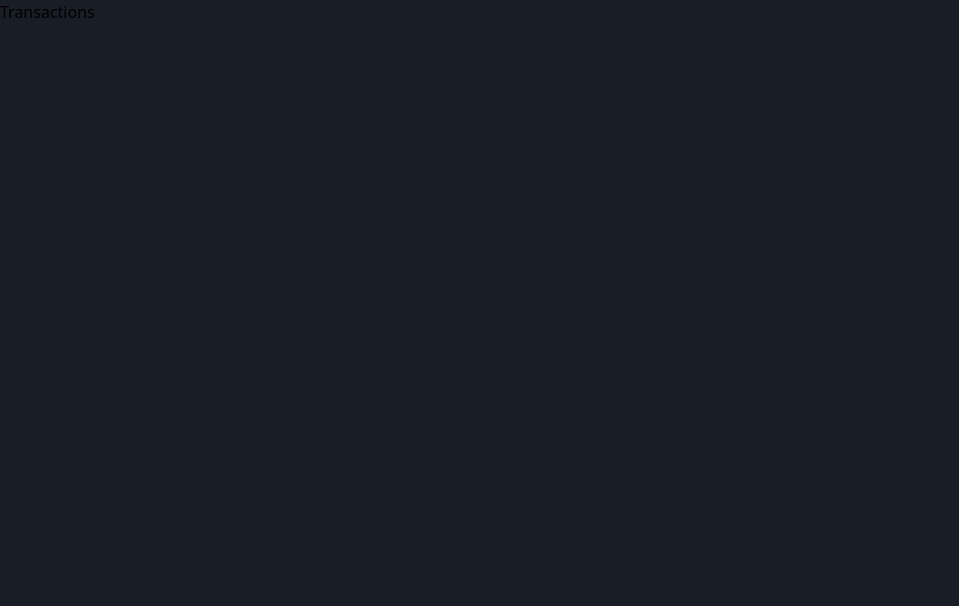
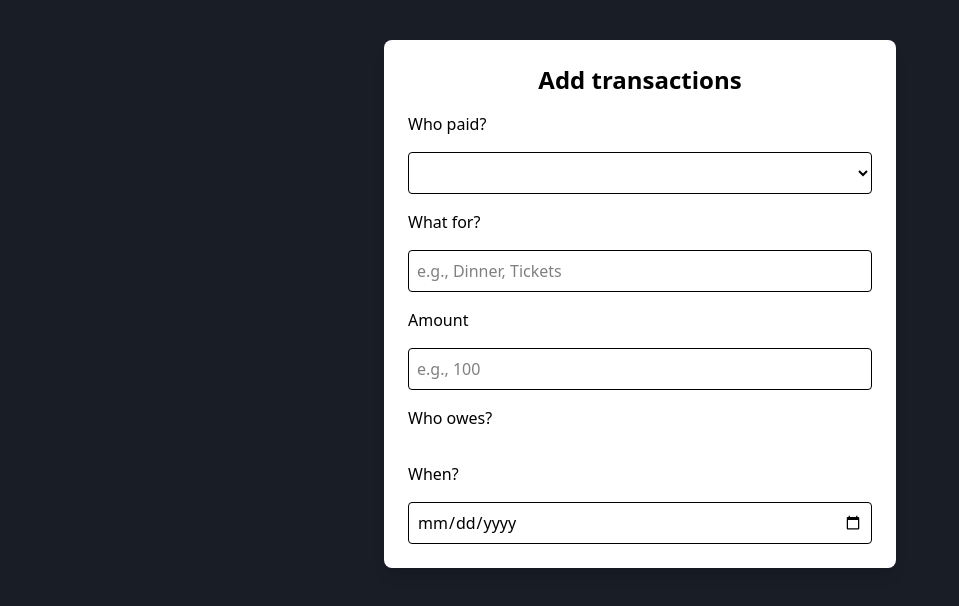
Before and after one commit to Sahil1607cms/SettleMate, a React (Vite) app in the folder settlemate/: page /transactions in a window 1280 px wide. Shown: the top 606 px of the page, without its empty margins (0-959 px from the left). Built offline with nearby package versions, Linux system fonts and the light colour scheme.

Commit message:
did some work on transactions jsx page

```diff
--- a/settlemate/src/components/Transactions.jsx
+++ b/settlemate/src/components/Transactions.jsx
@@ -1,9 +1,116 @@
-import React from 'react'
+import React, { useEffect, useState } from "react";
 
 const Transactions = () => {
+  const [transactions, setTransactions] = useState([]); //array of objects
+  const [groupInfo, setGroupInfo] = useState({ members: [] });
+  const [newTransactions, setNewTransactions] = useState({
+    payer: "",
+    purpose: "",
+    amount: "",
+    splitAmong: {},
+    date: "",
+  });
+
+  useEffect(() => {
+    const storedGroup = localStorage.getItem("GroupInfo");
+    if (storedGroup) {
+      const parsedGroup = JSON.parse(storedGroup);
+      setGroupInfo(parsedGroup);
+    }
+  }, []);
+
+  // dynamic function for storing the transaction
+  const handleInputChange = (e) => {
+    const { name, value } = e.target;
+    setNewTransactions((prev) => ({ ...prev, [name]: value }));
+  };
+
+  const handleCheckboxChange = (member) => {
+    setNewTransactions((prev) => {
+      const updatedSplitAmong = { ...prev.splitAmong };
+      if (updatedSplitAmong[member]) delete updatedSplitAmong[member];
+      else updatedSplitAmong[member] = 0;
+      return { ...prev, splitAmong: updatedSplitAmong };
+    });
+  };
+
+  const handleSubmit = (e) => {
+    e.preventDefault();
+  };
+
+  // console.log(groupInfo.members);
+
   return (
-    <div>Transactions</div>
-  )
-}
+    <div className="bg-white p-6 rounded-lg shadow-lg max-w-lg mx-auto mt-10">
+      <h2 className="text-2xl font-bold mb-4 text-center">Add transactions</h2>
+      <form onSubmit={handleSubmit} className="flex flex-col gap-4">
+        <label>Who paid?</label>
+        <select
+          className="border p-2 rounded"
+          name="payer"
+          value={
+            newTransactions.payer ||
+            (groupInfo.members.length > 0 ? groupInfo.members[0] : "")
+          }
+          onChange={handleInputChange}
+          required
+          id=""
+        >
+          {groupInfo.members.map((member, index) => (
+            <option key={index} value={member}>
+              {member}
+            </option>
+          ))}
+        </select>
 
-export default Transactions
+        <label>What for?</label>
+        <input
+          type="text"
+          className="border p-2 rounded"
+          name="purpose"
+          placeholder="e.g., Dinner, Tickets"
+          value={newTransactions.purpose}
+          onChange={handleInputChange}
+          required
+        />
+
+        <label>Amount</label>
+        <input
+          type="number"
+          className="border p-2 rounded"
+          name="amount"
+          placeholder="e.g., 100"
+          value={newTransactions.amount}
+          onChange={handleInputChange}
+          required
+        />
+
+        <label>Who owes?</label>
+        <div className="flex flex-wrap gap-2">
+          {groupInfo.members.map((member, index) => (
+            <label key={index}>
+              {" "}
+              <input
+                type="checkbox"
+                checked={newTransactions.splitAmong.hasOwnProperty(member)}
+                onChange={() => handleCheckboxChange(member)}
+              />
+               {member}
+            </label>
+          ))}
+        </div>
+        <label>When?</label>
+        <input
+          type="date"
+          className="border p-2 rounded"
+          name="date"
+          value={newTransactions.date}
+          onChange={handleInputChange}
+          required
+        />
+      </form>
+    </div>
+  );
+};
+
+export default Transactions;
```
